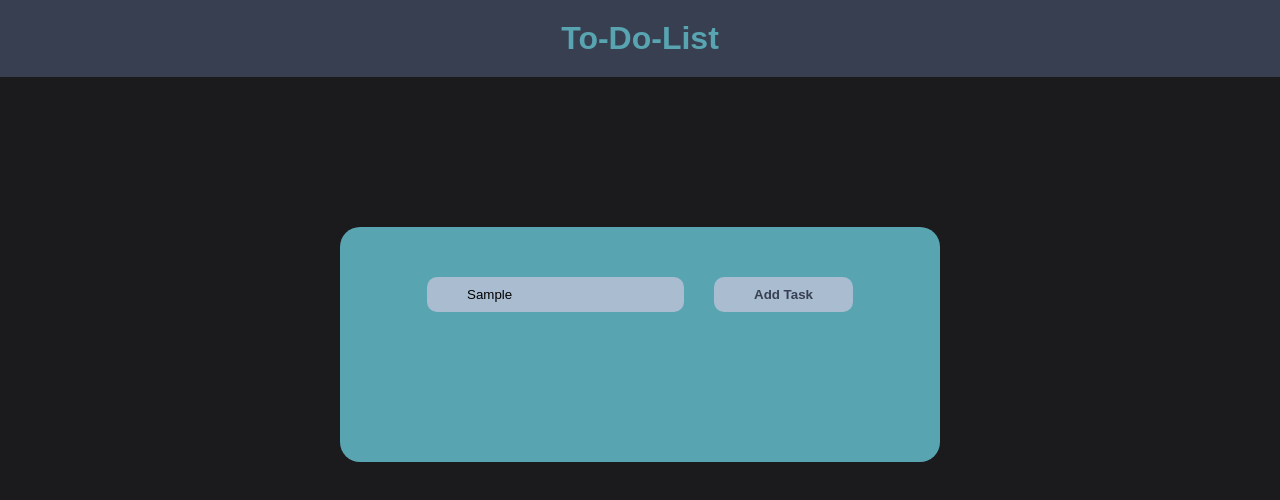
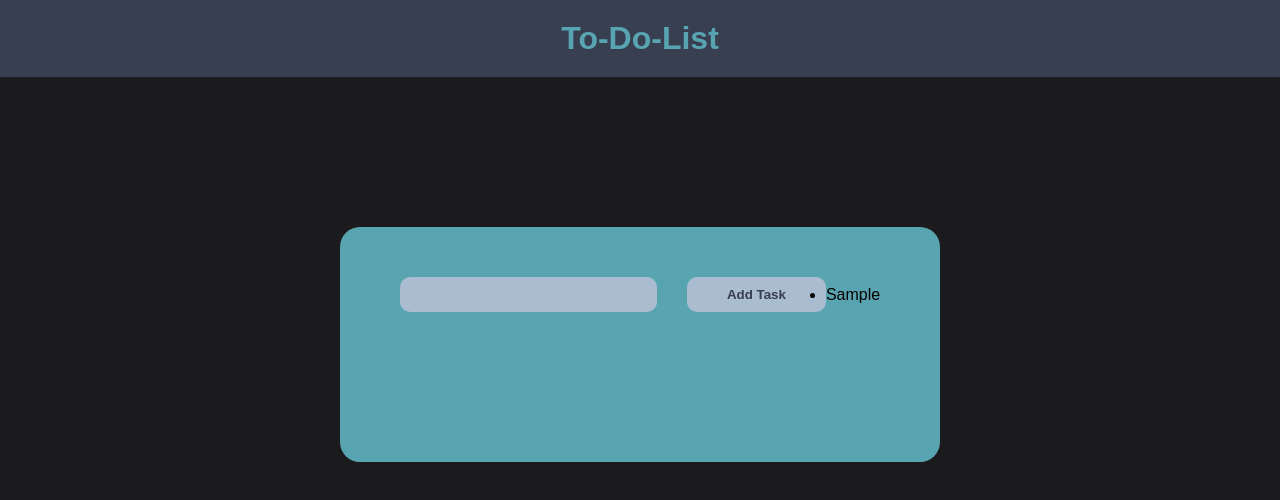
Before and after one commit to MamounE1/Task-Tracker, a React (Vite) app: page / in a window 1280 px wide. Both pictures are taken after typing "Sample" into the empty fields and a click on the button "Add Task". Shown: the top 500 px of the page. Built offline with nearby package versions, Linux system fonts and the light colour scheme.

Commit message:
Implemented functionality for adding tasks to a list and rendering to the screen, and used props for the state array to use in components

```diff
--- a/src/App.jsx
+++ b/src/App.jsx
@@ -1,5 +1,4 @@
 import Header from "./Components/Header.jsx"
-import InputBox from "./Components/InputBox.jsx";
 import Container from "./Components/Container.jsx"
 import './index.css';
 
--- a/src/Components/Container.jsx
+++ b/src/Components/Container.jsx
@@ -1,10 +1,15 @@
+import { useState } from "react"
 import InputBox from "./inputBox"
+import TaskList from "./TaskList"
 import "../index.css"
 
 export default function Container(){
+    const [toDo, setToDo] = useState([]);
+
     return (
         <>
-            <InputBox/>
+            <InputBox toDo={toDo} setToDo={setToDo}/>
+            <TaskList toDo={toDo}/>
         </>
     )
 }
--- a/src/Components/InputBox.jsx
+++ b/src/Components/InputBox.jsx
@@ -1,17 +1,26 @@
 import { useState } from "react"
 
-export default function InputBox(){
-    const [toDo, setToDo] = useState([])
+export default function InputBox({ toDo, setToDo }){
     const [text, setText] = useState("")
 
     function handleText(e){
         setText(e.target.value)
     }
 
+    function handleAddTask(e){
+        const task = {
+            id: Date.now(),
+            task: text,
+            completed: false
+        }
+        setToDo([...toDo, task])
+        setText("")
+    }
+
     return (
         <>
             <input className="taskBox"value={text} onChange={handleText} id="inputBox"></input>
-            <button className="taskBtn">Add Task</button>
+            <button className="taskBtn" onClick={handleAddTask}>Add Task</button>
         </>
     )
 }
--- /dev/null
+++ b/src/Components/TaskList.jsx
@@ -0,0 +1,9 @@
+export default function TaskList({toDo}){
+    return (
+        <ul>
+            {toDo?.map(item => (
+                <li key={item.id}>{item.task}</li>
+            ))}
+        </ul>
+    )
+}
```
